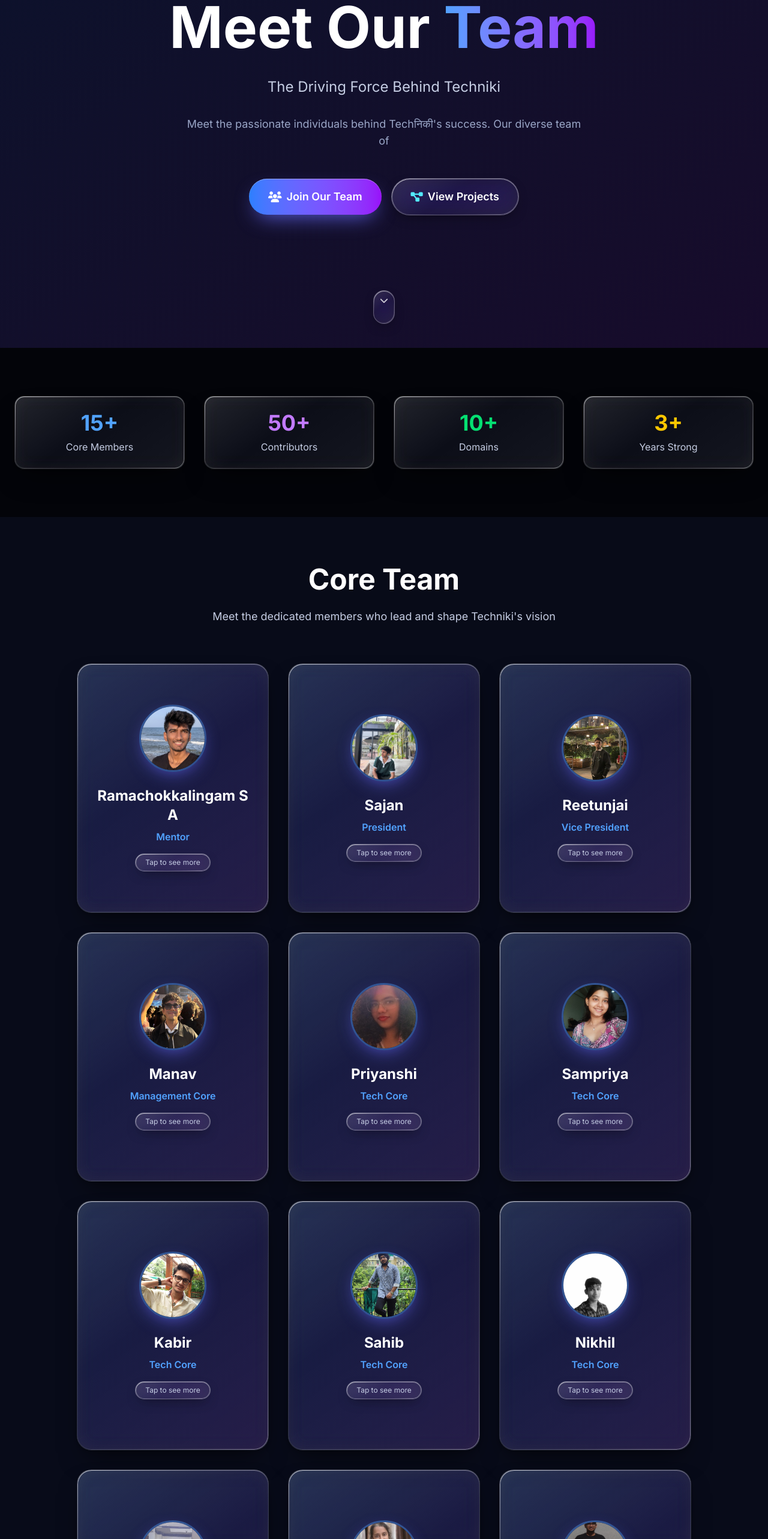
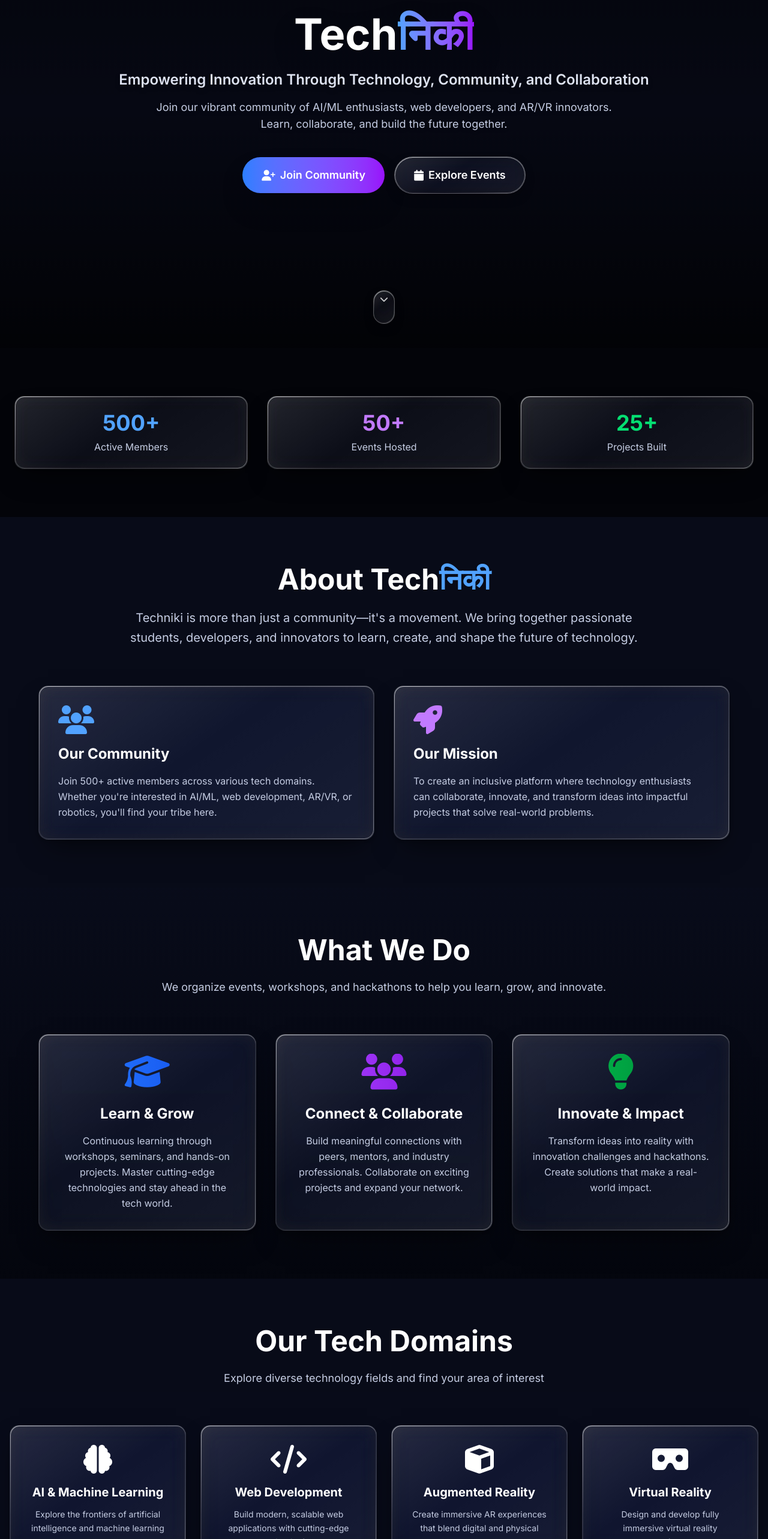
Before and after one commit to Ramachokkalingam/techniki, a Next.js app: page / in a window 1280 px wide. Shown: the part 220-2786 px from the top of the page at 60% size. Built offline with nearby package versions, Linux system fonts and the light colour scheme.

Commit message:
changed front page

```diff
--- a/src/app/page.tsx
+++ b/src/app/page.tsx
@@ -1,142 +1,192 @@
-import Hero from '@/components/sections/Hero';
+'use client';
+
+import Link from 'next/link';
+import ScrollCue from '@/components/layout/ScrollCue';
 import Stats from '@/components/sections/Stats';
-import TeamCard from '@/components/cards/TeamCard';
-import { teamStats } from '@/lib/data/stats';
-import { teamMembers } from '@/lib/data/team';
-import { domainTeams } from '@/lib/data/domains';
+import { stats } from '@/lib/data/stats';
+import { missionCards } from '@/lib/data/mission';
+import { domains } from '@/lib/data/domains';
 
-export default function TeamPage() {
+
+export default function Home() {
+
   return (
     <>
       {/* Hero Section */}
-      <Hero
-        title="Meet Our "
-        titleGradient="Team"
-        subtitle="The Driving Force Behind Techniki"
-        description="            Meet the passionate individuals behind Techनिकी&apos;s success. Our diverse team of"
-        primaryButton={{
-          text: 'Join Our Team',
-          href: '/join',
-          icon: 'users',
-        }}
-        secondaryButton={{
-          text: 'View Projects',
-          href: '/projects',
-          icon: 'project-diagram',
-        }}
-      />
+      <section className="relative flex min-h-screen items-center justify-center overflow-hidden pb-32 pt-28">
+        {/* Overlay and Hero Content */}
+        <div className="absolute inset-0 bg-gradient-to-b from-black/50 via-transparent to-black/70 pointer-events-none"></div>
+
+        {/* Content */}
+        <div className="relative z-10 container mx-auto px-4 text-center">
+          <div data-aos="fade-up">
+            <h1 className="text-5xl md:text-7xl font-bold text-white mb-6 drop-shadow-2xl">
+              Tech
+              <span className="bg-gradient-to-r from-blue-400 to-purple-600 bg-clip-text text-transparent">
+                निकी
+              </span>
+            </h1>
+            <p className="text-xl md:text-2xl text-gray-200 mb-4 font-semibold drop-shadow-lg">
+              Empowering Innovation Through Technology, Community, and Collaboration
+            </p>
+            <p className="text-lg text-gray-300 mb-10 max-w-3xl mx-auto drop-shadow-md">
+              Join our vibrant community of AI/ML enthusiasts, web developers, and AR/VR innovators.
+              Learn, collaborate, and build the future together.
+            </p>
+
+            <div className="flex flex-col sm:flex-row gap-4 justify-center items-center">
+              <Link
+                href="/join"
+                className="bg-gradient-to-r from-blue-500 to-purple-600 text-white px-8 py-4 rounded-full text-lg font-semibold hover:scale-105 transition-all shadow-2xl flex items-center gap-2"
+              >
+                <i className="fas fa-user-plus"></i>
+                Join Community
+              </Link>
+              <Link
+                href="/events"
+                className="glass-pill text-white px-8 py-4 rounded-full text-lg font-semibold hover:scale-105 transition-transform flex items-center gap-2"
+              >
+                <i className="fas fa-calendar"></i>
+                Explore Events
+              </Link>
+            </div>
+          </div>
+        </div>
+
+        <ScrollCue />
+      </section>
 
       {/* Stats Section */}
-      <Stats stats={teamStats} />
+      <Stats stats={stats} />
 
-      {/* Team Members */}
-      <section className="py-20 bg-gray-900/50">
+      {/* About Section */}
+      <section id="about" className="py-20 bg-gray-900/50">
         <div className="container mx-auto px-4">
           <div className="text-center mb-16" data-aos="fade-up">
             <h2 className="text-4xl md:text-5xl font-bold text-white mb-6">
-              Core Team
+              About Tech<span className="text-blue-400">निकी</span>
             </h2>
-            <p className="text-lg text-gray-300 max-w-3xl mx-auto">
-              Meet the dedicated members who lead and shape Techniki&apos;s vision
+            <p className="text-lg md:text-xl text-gray-300 max-w-4xl mx-auto leading-relaxed">
+              Techniki is more than just a community—it&apos;s a movement. We bring together
+              passionate students, developers, and innovators to learn, create, and shape the future
+              of technology.
             </p>
           </div>
 
-          <div className="card-row max-w-7xl mx-auto">
-            {teamMembers.map((member, index) => (
-              <TeamCard key={index} member={member} />
-            ))}
+          <div className="grid md:grid-cols-2 gap-8 max-w-6xl mx-auto">
+            <div className="glass-card p-8 rounded-2xl" data-aos="fade-right">
+              <div className="text-blue-400 text-5xl mb-4">
+                <i className="fas fa-users"></i>
+              </div>
+              <h3 className="text-2xl font-bold text-white mb-4">Our Community</h3>
+              <p className="text-gray-300 leading-relaxed">
+                Join 500+ active members across various tech domains. Whether you&apos;re interested
+                in AI/ML, web development, AR/VR, or robotics, you&apos;ll find your tribe here.
+              </p>
+            </div>
+
+            <div className="glass-card p-8 rounded-2xl" data-aos="fade-left">
+              <div className="text-purple-400 text-5xl mb-4">
+                <i className="fas fa-rocket"></i>
+              </div>
+              <h3 className="text-2xl font-bold text-white mb-4">Our Mission</h3>
+              <p className="text-gray-300 leading-relaxed">
+                To create an inclusive platform where technology enthusiasts can collaborate,
+                innovate, and transform ideas into impactful projects that solve real-world
+                problems.
+              </p>
+            </div>
           </div>
         </div>
       </section>
 
-      {/* Domain Teams */}
-      <section className="py-20 bg-black/30">
+      {/* Mission Cards */}
+      <section className="py-20 bg-gradient-to-b from-gray-900 to-black">
         <div className="container mx-auto px-4">
           <div className="text-center mb-16" data-aos="fade-up">
-            <h2 className="text-4xl md:text-5xl font-bold text-white mb-6">
-              Our Teams
-            </h2>
+            <h2 className="text-4xl md:text-5xl font-bold text-white mb-6">What We Do</h2>
             <p className="text-lg text-gray-300 max-w-3xl mx-auto">
-              Specialized teams working on different tech domains
+              We organize events, workshops, and hackathons to help you learn, grow, and innovate.
             </p>
           </div>
 
-          <div className="grid md:grid-cols-2 lg:grid-cols-4 gap-6 max-w-6xl mx-auto">
-            {domainTeams.map((team, index) => (
+          <div className="grid md:grid-cols-3 gap-8 max-w-6xl mx-auto">
+            {missionCards.map((card, index) => (
               <div
-                key={team.id}
-                className={`glass-card p-8 rounded-2xl text-center group hover:bg-gradient-to-br ${team.gradient} transition-all cursor-pointer`}
-                data-aos="zoom-in"
+                key={card.id}
+                className="glass-card p-8 rounded-2xl text-center group hover:scale-105 transition-transform"
+                data-aos="fade-up"
                 data-aos-delay={index * 100}
               >
-                <div className="text-5xl mb-4 text-white group-hover:scale-110 transition-transform">
-                  <i className={`fas fa-${team.icon}`}></i>
+                <div
+                  className={`text-6xl mb-6 bg-gradient-to-r ${card.gradient} bg-clip-text text-transparent`}
+                >
+                  <i className={`fas fa-${card.icon}`}></i>
                 </div>
-                <h3 className="text-xl font-bold text-white mb-3">{team.name}</h3>
-                <p className="text-gray-300 text-sm mb-4">{team.description}</p>
-                <div className="text-gray-400 text-xs">
-                  <i className="fas fa-users mr-2"></i>
-                  {team.members}
-                </div>
+                <h3 className="text-2xl font-bold text-white mb-4 group-hover:text-blue-400 transition-colors">
+                  {card.title}
+                </h3>
+                <p className="text-gray-300 leading-relaxed">{card.description}</p>
               </div>
             ))}
           </div>
         </div>
       </section>
 
-      {/* Join Team CTA */}
-      <section className="py-20 bg-gradient-to-r from-blue-900/30 to-purple-900/30">
+      {/* Tech Domains */}
+      <section className="py-20 bg-gray-900/50">
         <div className="container mx-auto px-4">
-          <div className="max-w-4xl mx-auto text-center" data-aos="fade-up">
-            <div className="text-6xl mb-6">
-              <i className="fas fa-hand-holding-heart text-blue-400"></i>
-            </div>
-            <h2 className="text-4xl md:text-5xl font-bold text-white mb-6">
-              Want to Join Our Team?
-            </h2>
-            <p className="text-lg md:text-xl text-gray-300 mb-8 max-w-3xl mx-auto leading-relaxed">
-              we&amp;apos;re always looking for passionate individuals who share our vision.
-                              Whether you&apos;re a developer, designer, or simply passionate about technology,
-            </p>
-
-            <div className="grid md:grid-cols-3 gap-6 mb-10">
-              <div className="glass-card p-6 rounded-xl">
-                <div className="text-3xl mb-3 text-blue-400">
-                  <i className="fas fa-code"></i>
-                </div>
-                <h4 className="text-white font-bold mb-2">Developers</h4>
-                <p className="text-gray-300 text-sm">
-                  Build amazing projects and contribute to open source
+          <div className="text-center mb-16" data-aos="fade-up">
+            <h2 className="text-4xl md:text-5xl font-bold text-white mb-6">Our Tech Domains</h2>
+            <p className="text-lg text-gray-300 max-w-3xl mx-auto">
+              Explore diverse technology fields and find your area of interest
             </p>
           </div>
 
-              <div className="glass-card p-6 rounded-xl">
-                <div className="text-3xl mb-3 text-purple-400">
-                  <i className="fas fa-paint-brush"></i>
+          <div className="grid md:grid-cols-2 lg:grid-cols-4 gap-6 max-w-7xl mx-auto">
+            {domains.map((domain, index) => (
+              <div
+                key={domain.id}
+                className={`glass-card p-8 rounded-2xl text-center group hover:bg-gradient-to-br ${domain.gradient} transition-all cursor-pointer`}
+                data-aos="zoom-in"
+                data-aos-delay={index * 100}
+              >
+                <div className="text-5xl mb-4 group-hover:scale-110 transition-transform">
+                  <i className={`fas fa-${domain.icon} text-white`}></i>
                 </div>
-                <h4 className="text-white font-bold mb-2">Designers</h4>
-                <p className="text-gray-300 text-sm">
-                  Create stunning visuals and user experiences
-                </p>
+                <h3 className="text-xl font-bold text-white mb-3">{domain.title}</h3>
+                <p className="text-gray-300 text-sm leading-relaxed">{domain.description}</p>
               </div>
-
-              <div className="glass-card p-6 rounded-xl">
-                <div className="text-3xl mb-3 text-green-400">
-                  <i className="fas fa-bullhorn"></i>
-                </div>
-                <h4 className="text-white font-bold mb-2">Community Managers</h4>
-                <p className="text-gray-300 text-sm">
-                  Organize events and grow our community
-                </p>
+            ))}
           </div>
         </div>
+      </section>
 
-            <a
-              href="/join-team"
-              className="inline-block bg-gradient-to-r from-blue-500 to-purple-600 text-white px-8 py-4 rounded-full text-lg font-semibold hover:scale-105 transition-all shadow-xl"
+      {/* CTA Section */}
+      <section className="py-20 bg-black/80">
+        <div className="container mx-auto px-4 text-center">
+          <div data-aos="zoom-in">
+            <h2 className="text-4xl md:text-5xl font-bold text-white mb-6">
+              Ready to Join the Movement?
+            </h2>
+            <p className="text-lg md:text-xl text-gray-300 mb-8 max-w-3xl mx-auto">
+              Be part of a community that&apos;s shaping the future of technology. Learn,
+              collaborate, and innovate with us.
+            </p>
+            <div className="flex flex-col sm:flex-row gap-4 justify-center items-center">
+              <Link
+                href="/join"
+                className="bg-gradient-to-r from-blue-500 to-purple-600 text-white px-8 py-4 rounded-full text-lg font-semibold hover:scale-105 transition-all shadow-xl"
               >
-              Apply Now <i className="fas fa-arrow-right ml-2"></i>
-            </a>
+                Join Now <i className="fas fa-user-plus ml-2"></i>
+              </Link>
+              <Link
+                href="/events"
+                className="bg-transparent border-2 border-blue-400 text-blue-400 px-8 py-4 rounded-full text-lg font-semibold hover:bg-blue-400 hover:text-white transition-all"
+              >
+                View Events <i className="fas fa-calendar ml-2"></i>
+              </Link>
+            </div>
           </div>
         </div>
       </section>
```
Lines whose indentation alone changed are shown as unchanged.
